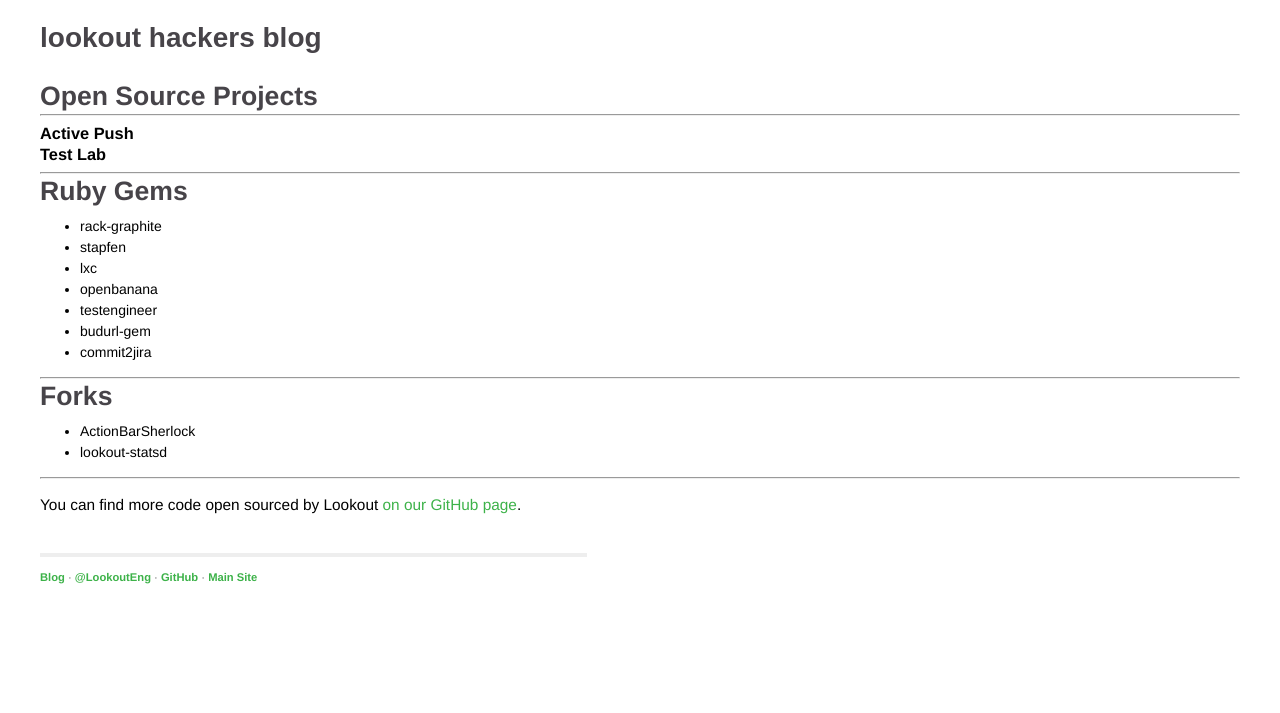
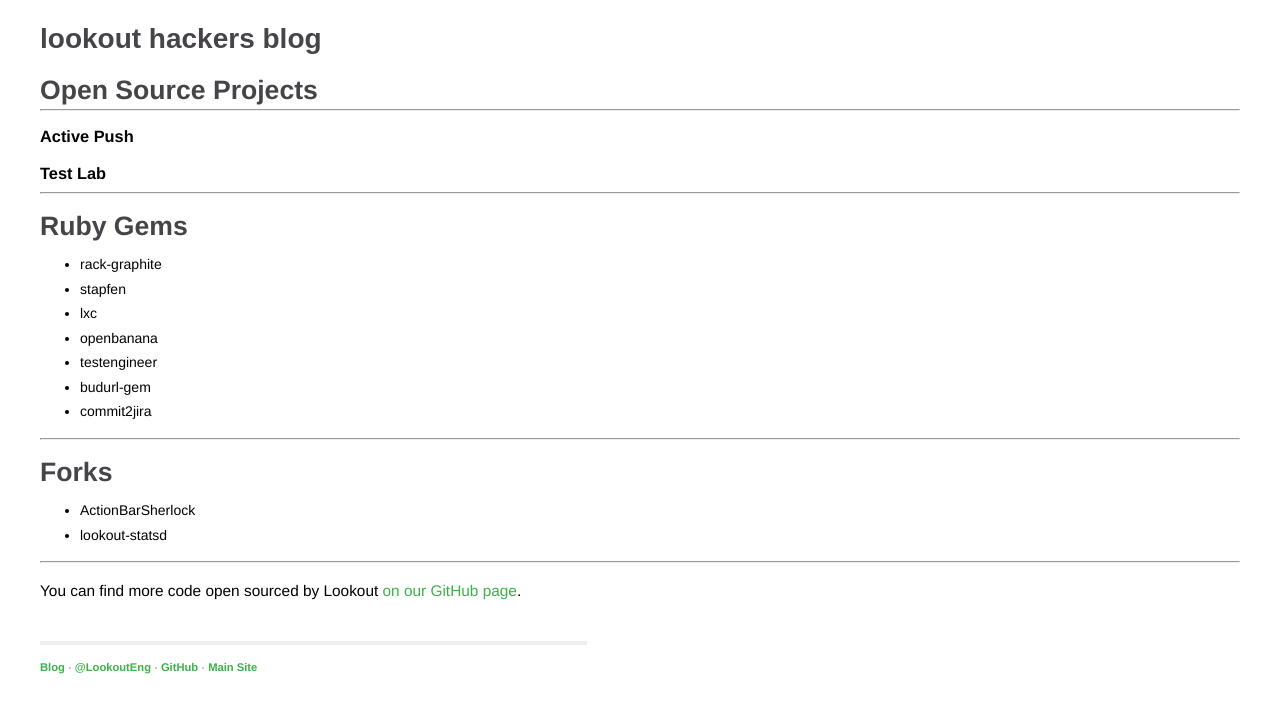
Before and after one commit to webspinner/lookout.github.com, a Jekyll site: the page built from oss.md, in a window 1280 px wide. Shown: the top 713 px of the page. Built offline with Jekyll 4.4.1, drawn with Linux system fonts in a browser that asks for light colours; Markdown is read by kramdown in place of the engine named in the settings.

Commit message:
Adjust line height and spacing to make it easy to read overall

```diff
--- a/css/blog.css
+++ b/css/blog.css
@@ -1,5 +1,5 @@
 body {
-  line-height:21px;
+  line-height:1.75em;
   -x-system-font:none;
   background-color:white;
   font-family:helvetica,arial,freesans,clean,sans-serif;
@@ -11,7 +11,7 @@
 }
 
 h2,h3 {
-  margin: 0;
+  margin: 0.75em 0 0 0;
   padding: 0;
 }
 
@@ -34,10 +34,6 @@
 
 #flags img {
   border: 0;
-}
-
-#content {
-  margin-top:2em;
 }
 
 #posts {
```
